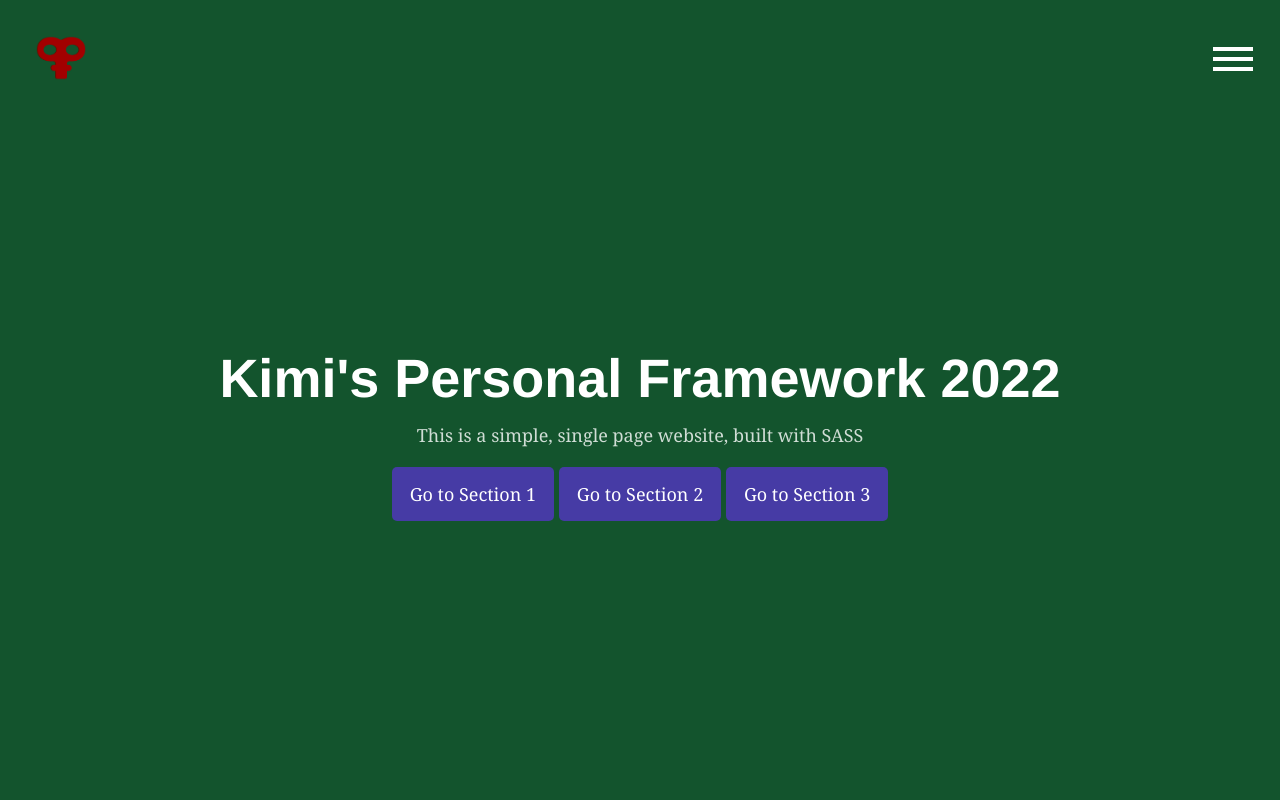
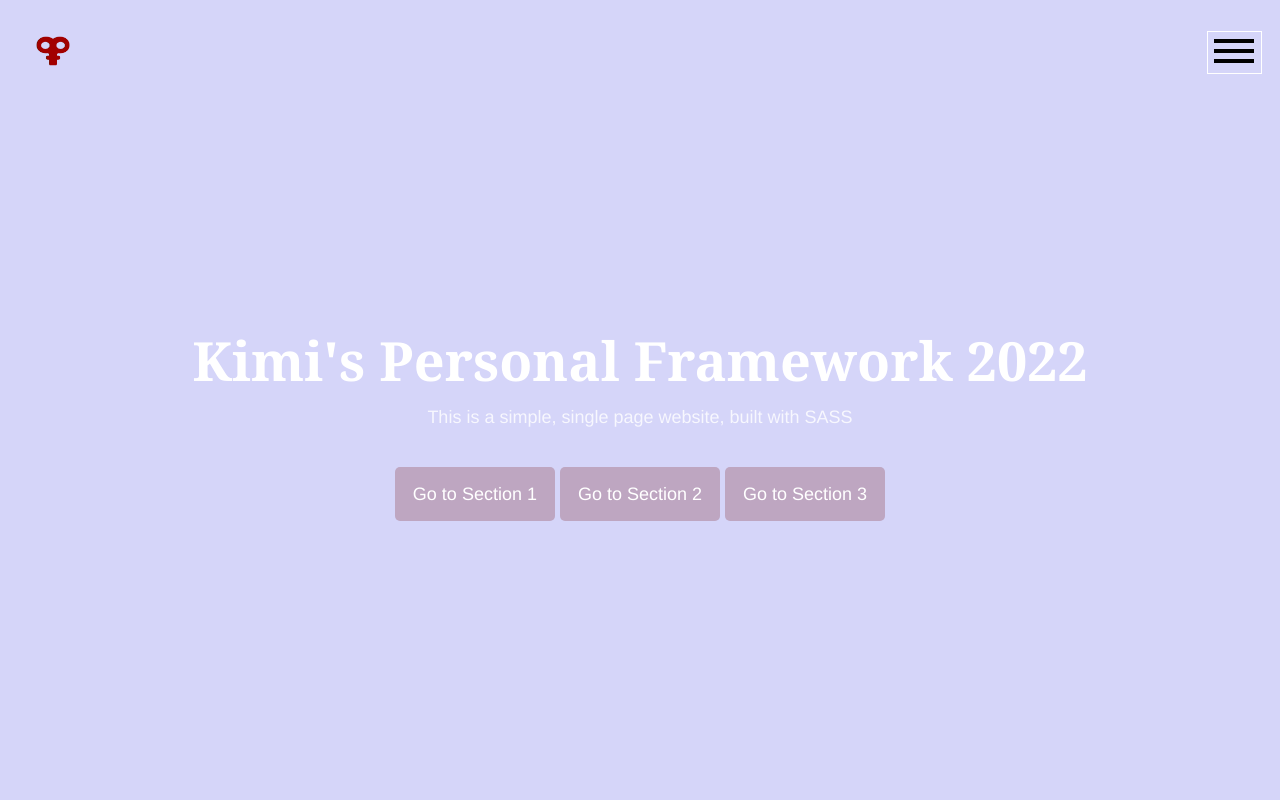
Before and after one commit to kqimi/my-personal-framework, a plain HTML site: page index.html in a window 1280 px wide. Shown: the top 800 px of the page. Drawn offline with Linux system fonts and the light colour scheme; a web font is replaced by a local one.

Commit message:
the menu button transition not working

```diff
--- a/index.html
+++ b/index.html
@@ -6,8 +6,9 @@
     <meta name="viewport" content="width=device-width, initial-scale=1.0">
     <title>My Personal Framework 2022</title>
 
-    <!-- GOOGLE FONTS -->
-    <link href="https://fonts.googleapis.com/css2?family=Source+Sans+Pro:ital,wght@0,400;0,700;1,400;1,700&family=Source+Serif+Pro&display=swap" rel="stylesheet">
+    <!-- ADOBE FONTS -->
+     <link rel="stylesheet" href="https://use.typekit.net/jhk1fkr.css">
+
 
     <link rel="stylesheet" href="css/style.css">
 
@@ -17,7 +18,7 @@
     <header class="site-header">
         <div class="site-id">
             <div class="logomark">
-                <a href="#"><img src="img/sitename-logo.png" alt="Site Name Logo" width="50" height="50"></a>
+                <a href="index.html"><img src="img/sitename-logo.png" alt="Site Name Logo" width="50" height="50"></a>
             </div>
             <h1 class="hide-visually"><a href="index.html">Personal Framework</a></h1>
         </div>
--- a/scss/partials/_buttons.scss
+++ b/scss/partials/_buttons.scss
@@ -4,13 +4,15 @@
 .button {
     display: inline-block;
     background-color: $color-accent;
-    color: #fff;
+    color: rgba(255,255,255,1);
     text-decoration: none;
     padding: 1em;
     border-radius: 5px;
+    margin: 1em 0;
 
     &:hover {
         background-color: $color-accent-dark;
+        color: white;
     }
 
 }
--- a/scss/partials/_sitenav.scss
+++ b/scss/partials/_sitenav.scss
@@ -1,9 +1,12 @@
 /* SITE-NAV */
-.site-nav {
+.site-footer .site-nav {
+
+    ul {
     margin: 0;
     padding: 0;
     list-style: none;
     display: flex;
+    }
 
 }
 
@@ -23,7 +26,7 @@ a {
 .site-header {
     .site-nav {
         ul {
-            background: violet;
+            background: rgb(63, 59, 91);
             position: fixed;
             top: 0;
             right: 0;
@@ -35,6 +38,8 @@ a {
             justify-content: center;
             transform: translate(0,0);
             transition: all .3s ease-out;
+            list-style: none;
+
 
 
         }
@@ -62,34 +67,31 @@ a {
 
         }
         &[data-navstate="open"] {
-            li {
-                opacity: 1;
+            .menu-button {
+                position: fixed;
+            }
+
+            #menubar-top {
+                transform-origin: center;
+                transform: translate(7px,7px) rotate(45deg);
+            }
+
+            #menubar-mid {
+                opacity: 0;
+            }
+
+            #menubar-bot {
+                transform-origin: center;
+                transform: translate(0px,-4px) rotate(45deg);
+            }
+
+            ul {
                 transform: translate(0,0);
             }
-        }
-        &[data-navstate="closed"] {
+
             li {
-                transition: none;
+                transform: translate(0,0);
             }
-        }
-
-        .menu-button {
-            background-color: transparent;
-            border: none;
-            color: white;
-            padding: .7em;
-            position: relative;
-            z-index: 20;
-
-            svg {
-                display: block;
-
-                rect {
-                    fill: white;
-                }
-            }
-
-        }
 
         // SIMPLE X ANIMATION
         .menu-button svg.simple-x-animation rect {
@@ -145,3 +147,5 @@ a {
 
     }
 }
+
+}
--- a/scss/partials/_structure.scss
+++ b/scss/partials/_structure.scss
@@ -14,6 +14,7 @@
     }
 
     .logomark {
+        max-width: 70px;
         margin-right: .7em;
     }
 
@@ -31,7 +32,7 @@
 
 /* SITE FOOTER */
 .site-footer {
-    background: $color-accent-dark;
+    background: $color-accent-light;
     display: flex;
     padding: 1em;
     justify-content: center;
@@ -39,6 +40,7 @@
     a {
         color: white;
         text-decoration: none;
+        list-style: none;
 
     }
 
@@ -54,7 +56,7 @@ section {
 
 /* HERO SECTION */
 .hero {
-    background-color: $color-accent-dark;
+    background-color: $color-accent-light;
     text-align: center;
     padding: 8em 0 4em 0;
     min-height: 100vh;
--- a/scss/partials/_typography.scss
+++ b/scss/partials/_typography.scss
@@ -3,8 +3,16 @@ body { color: $color-text-body; }
 h1, h2, h3, h4, h5, h6 { color: $color-text-headings; }
 
 /* BASE TEXT FONTS */
-body { font-family: $font-family-serif; }
-h1, h2, h3, h4, h5, h6 { font-family: $font-family-sans; }
+body {
+    font-family: $font-family-sans;
+    font-weight: 500;
+    font-style: normal;
+ }
+h1, h2, h3, h4, h5, h6 {
+    font-family: $font-family-heading;
+    font-weight: 700;
+    font-style: normal;
+ }
 
 /* BASE TYPOGRAPHY */
 
@@ -38,6 +46,14 @@ h3 {
 /* LIMIT NUMBER OF CHARACTERS PER LINE */
 
 p { max-width: 40em; }
+
+/* LINKS */
+a {
+    color: $color-link;
+    &:hover {
+        color: $color-link-darker;
+    }
+}
 
 /* HORIZONTAL LINE */
 
--- a/scss/style.scss
+++ b/scss/style.scss
@@ -6,16 +6,16 @@ $color-text-body: rgba(0, 0, 0, 0.8);
 $color-text-body-light: rgba(255, 255, 255, .8);
 $color-text-headings: rgba(0, 0, 0, 1);
 $color-text-headings-light: rgba(255, 255, 255, 1);
-$color-accent: rgb(70, 59, 165);
-$color-accent-dark: rgb(19, 84, 45);
-$color-accent-light: rgb(202, 202, 255);
+$color-accent: rgb(190, 166, 193);
+$color-accent-dark: rgb(32, 2, 31);
+$color-accent-light: rgb(213, 213, 249);
 $color-link: rgb(94, 19, 160);
-$color-link-dark: rgb(31, 3, 43);
+$color-link-darker: rgb(31, 3, 43);
 
 $color-lightgrey: rgba(0,0,0,.5);
 
-$font-family-sans: Helvetica, Arial, sans-serif;
-$font-family-serif: Georgia, 'Times New Roman', Times, serif;
+$font-family-sans: Bilo,Helvetica, Arial, sans-serif;
+$font-family-heading: Co-headline, Georgia, 'Times New Roman', Times, sans-serif;
 
 // BREAKPOINTS
 $breakpoint-small: 768px;
```
Also changed, not shown: css/style.css, js/script.js (line endings or trailing spaces).
